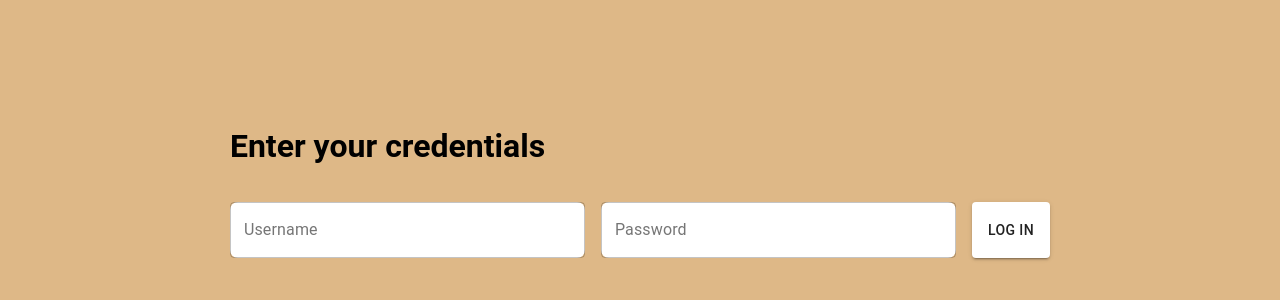
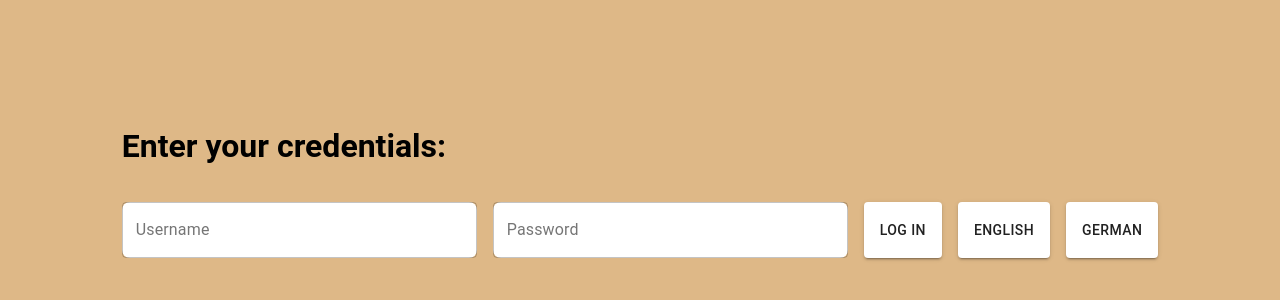
Before and after one commit to sorincretescu/curly-octo-robot, a React (Create React App) app: page / in a window 1280 px wide. Shown: the part 218-518 px from the top of the page. Built offline with nearby package versions, Linux system fonts and the light colour scheme.

Commit message:
add i18n and implement it in LoginPage.jsx

```diff
--- a/package.json
+++ b/package.json
@@ -12,10 +12,13 @@
     "cors": "^2.8.5",
     "dotenv": "^16.3.1",
     "express": "^4.18.2",
+    "i18next": "^23.4.1",
+    "i18next-browser-languagedetector": "^7.1.0",
     "mongodb": "^5.7.0",
     "mongoose": "^7.4.0",
     "react": "^18.2.0",
     "react-dom": "^18.2.0",
+    "react-i18next": "^13.0.3",
     "react-router-dom": "^6.14.2",
     "react-scripts": "5.0.1",
     "web-vitals": "^2.1.4"
--- /dev/null
+++ b/src/i18n.js
@@ -0,0 +1,34 @@
+import i18n from 'i18next';
+import { initReactI18next } from 'react-i18next';
+import LanguageDetector from 'i18next-browser-languagedetector';
+
+i18n
+.use(LanguageDetector)
+.use(initReactI18next)
+.init({
+    debug: true,
+    fallbackLng: 'en',
+    interpolation: {
+        escapeValue: false
+    },
+    resources: {
+        en: {
+            translation: {
+                enter: 'Enter your credentials:',
+                username: 'Username',
+                password: 'Password',
+                login: 'Log in',
+            },
+        },
+        de: {
+            translation: {
+                enter: 'Geben Sie Ihre Anmeldeinformationen ein:',
+                username: 'Benutzername',
+                password: 'Passwort',
+                login: 'Anmelden',
+            },
+        }
+    }
+})
+
+export default i18n;
--- a/src/index.js
+++ b/src/index.js
@@ -4,6 +4,8 @@ import "./index.css";
 import App from "./App";
 import reportWebVitals from "./reportWebVitals";
 import { BrowserRouter as Router } from "react-router-dom";
+
+import './i18n';
 
 const root = ReactDOM.createRoot(document.getElementById("root"));
 root.render(
--- a/src/views/login/LoginPage.jsx
+++ b/src/views/login/LoginPage.jsx
@@ -3,6 +3,9 @@ import { makeStyles } from "@material-ui/core/styles";
 import Input from "../../components/Input";
 import Button from "../../components/Button";
 import { useNavigate } from "react-router-dom";
+import { useTranslation } from 'react-i18next';
+
+
 
 const useStyles = makeStyles({
   root: {
@@ -20,6 +23,9 @@ const useStyles = makeStyles({
 });
 
 function LoginPage({ setAuthenticated }) {
+
+  const { t, i18n } = useTranslation();
+
   const classes = useStyles();
 
   const [username, setUsername] = useState("");
@@ -51,22 +57,25 @@ function LoginPage({ setAuthenticated }) {
 
   return (
     <div className={classes.root}>
+
       <div className={classes.header}>
-        <h1>Enter your credentials</h1>
+        <h1> {t('enter')} </h1>
       </div>
 
       <div className={classes.loginCredentials}>
-        <Input value={username} label="Username" onChange={handleUsername} />
+        <Input value={username} label={t('username')} onChange={handleUsername} />
         <Input
           value={pass}
-          label="Password"
+          label={t('password')}
           type="password"
           onChange={handlePass}
           error={errorPass.length}
           helperText={errorPass}
         />
 
-        <Button text="Log in" onClick={handleLogin} />
+        <Button text={t('login')} onClick={handleLogin} />
+        <Button text='English' onClick={() => i18n.changeLanguage('en')} />
+        <Button text='German' onClick={() => i18n.changeLanguage('de')} />
       </div>
     </div>
   );
--- a/src/views/todo/Todo.jsx
+++ b/src/views/todo/Todo.jsx
@@ -40,6 +40,7 @@ const useStyles = makeStyles({
   },
 });
 
+
 const Todo = () => {
   const classes = useStyles();
 
@@ -57,7 +58,7 @@ const Todo = () => {
     axios
       .get("http://localhost:5000/api/todos")
       .then((response) => {
-       setTodos(response.data);
+        setTodos(response.data);
       })
       .catch((error) => {
         console.log("Error fetching data:", error);
```
Also changed, not shown: 1 other file (tests, documents, lock files or other folders).
